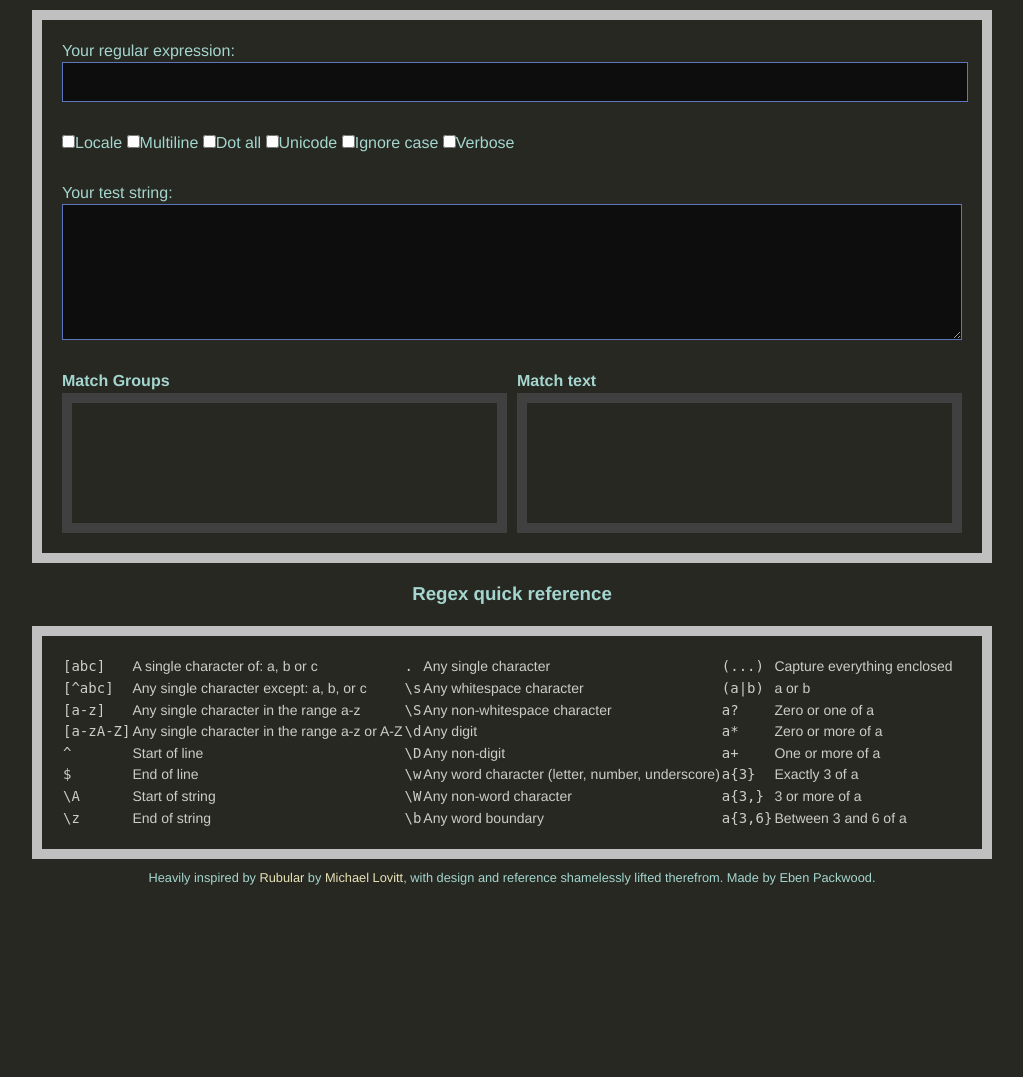
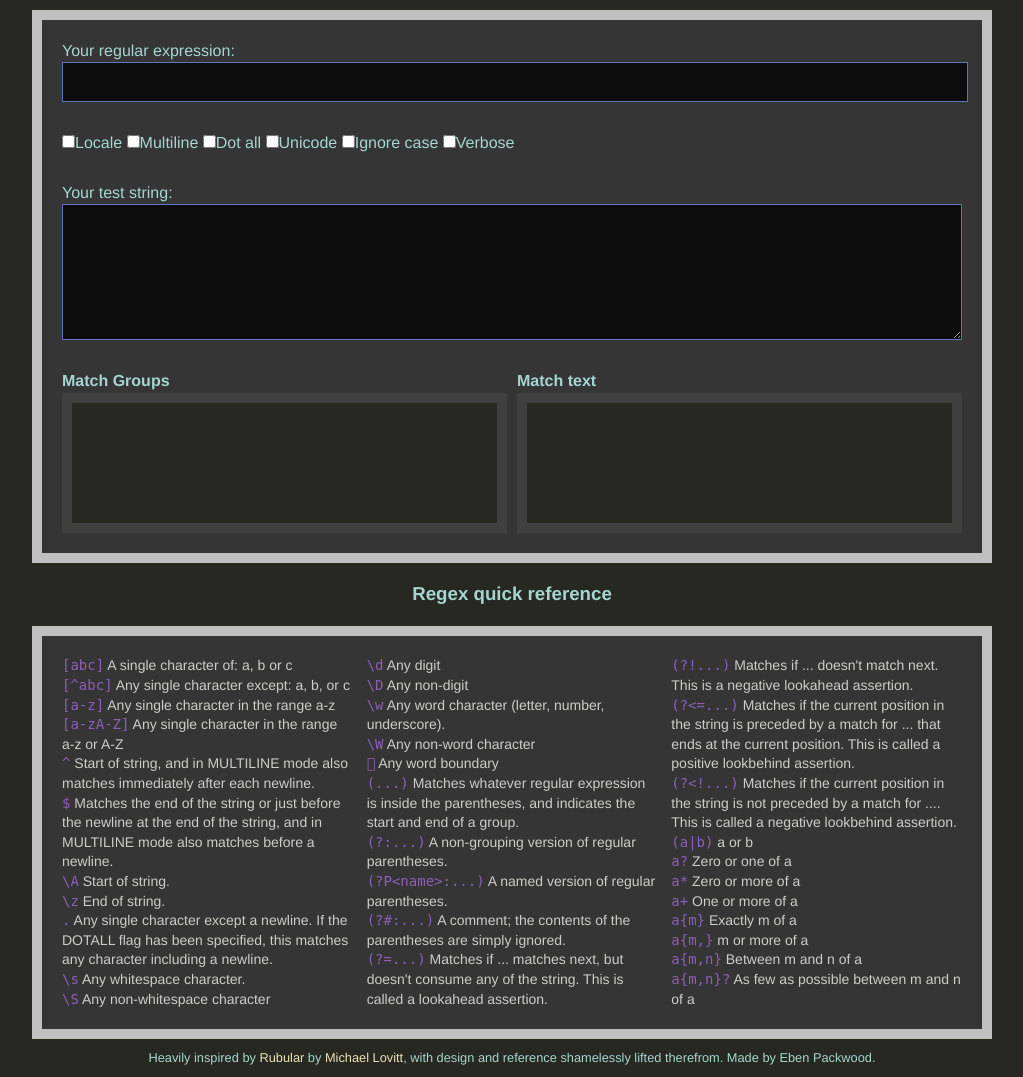
Before and after one commit to ebenpack/pygular, a Flask app: page / in a window 1280 px wide. Shown: the part 148-1225 px from the top of the page, without its empty margins (128-1151 px from the left). Before the commit the page ends 1033 px from the top, so only its background shows below. Run offline with Flask 2, Linux system fonts and the light colour scheme; parts of the project's set-up code (start-up, migrations or seed data) failed here and were passed over; some libraries are stand-ins or nearby versions.

Commit message:
Broke reference out into variable, to ease changes/additions/etc. down the line

```diff
--- a/app/static/css/main.css
+++ b/app/static/css/main.css
@@ -137,6 +137,7 @@
     border: 10px solid silver;
     overflow: hidden;
     padding: 20px;
+    background-color: #353535;
 }
 
 .reference {
@@ -251,6 +252,31 @@
 	padding: 2px;
 	margin: 0 2px;
 }
+
+.quickref {
+    -moz-columns: 3;
+    -webkit-columns: 3;
+    columns: 3;
+}
+
+.quickref .entry {
+    clear: both;
+    -webkit-column-break-inside: avoid;
+	break-inside: avoid;
+}
+
+.quickref .character {
+    display: table;
+}
+
+.quickref .definition {
+    display: table;
+}
+
+.quickref code {
+    color: #8D5FB8;
+}
+
 
 h3 {
     text-align: center;
--- a/app/templates/home.html
+++ b/app/templates/home.html
@@ -1,4 +1,37 @@
 {% extends "base.html" %}
+
+{% set reference = [("[abc]","A single character of: a, b or c"),
+("[^abc]","Any single character except: a, b, or c"),
+("[a-z]","Any single character in the range a-z"),
+("[a-zA-Z]","Any single character in the range a-z or A-Z"),
+("^","Start of string, and in MULTILINE mode also matches immediately after each newline."),
+("$","Matches the end of the string or just before the newline at the end of the string, and in MULTILINE mode also matches before a newline."),
+("\A","Start of string."),
+("\z","End of string."),
+(".","Any single character except a newline. If the DOTALL flag has been specified, this matches any character including a newline."),
+("\s","Any whitespace character."),
+("\S","Any non-whitespace character"),
+("\d","Any digit"),
+("\D","Any non-digit"),
+("\w","Any word character (letter, number, underscore)."),
+("\W","Any non-word character"),
+("\b","Any word boundary"),
+("(...)","Matches whatever regular expression is inside the parentheses, and indicates the start and end of a group."),
+("(?:...)","A non-grouping version of regular parentheses."),
+("(?P<name>:...)","A named version of regular parentheses."),
+("(?#:...)","A comment; the contents of the parentheses are simply ignored."),
+("(?=...)","Matches if ... matches next, but doesn't consume any of the string. This is called a lookahead assertion."),
+("(?!...)","Matches if ... doesn't match next. This is a negative lookahead assertion."),
+("(?<=...)","Matches if the current position in the string is preceded by a match for ... that ends at the current position. This is called a positive lookbehind assertion."),
+("(?<!...)","Matches if the current position in the string is not preceded by a match for .... This is called a negative lookbehind assertion."),
+("(a|b)","a or b"),
+("a?","Zero or one of a"),
+("a*","Zero or more of a"),
+("a+","One or more of a"),
+("a{m}","Exactly m of a"),
+("a{m,}","m or more of a"),
+("a{m,n}","Between m and n of a"),
+("a{m,n}?","As few as possible between m and n of a")] %}
 
 {% block content %}
 <div class="regex_main">
@@ -35,130 +68,14 @@
     </form>
 </div>
 
-<h3>Regex quick reference</h3>
+<h3 class="reference-heading">Regex quick reference</h3>
 <div class="reference">
-    <div id="quickref">
-
-        <div style="float:left">
-
-            <table>
-                <tbody><tr>
-                    <td><code>[abc]</code></td>
-                    <td>A single character of: a, b or c</td>
-                </tr>
-                <tr>
-                    <td><code>[^abc]</code></td>
-                    <td>Any single character except: a, b, or c</td>
-                </tr>
-                <tr>
-                    <td><code>[a-z]</code></td>
-                    <td>Any single character in the range a-z</td>
-                </tr>
-                <tr>
-                    <td><code>[a-zA-Z]</code></td>
-                    <td>Any single character in the range a-z or A-Z</td>
-                </tr>
-                <tr>
-                    <td><code>^</code></td>
-                    <td>Start of line</td>
-                </tr>
-                <tr>
-                    <td><code>$</code></td>
-                    <td>End of line</td>
-                </tr>
-                <tr>
-                    <td><code>\A</code></td>
-                    <td>Start of string</td>
-                </tr>
-                <tr>
-                    <td><code>\z</code></td>
-                    <td>End of string</td>
-                </tr>
-                </tbody></table>
+    <div id="quickref" class="quickref">
+        {% for entry in reference %}
+        <div class="entry">
+            <code>{{ entry[0] }}</code> {{ entry[1] }}
         </div>
-
-        <div style="float:left">
-            <table>
-                <tbody><tr>
-                    <td><code>.</code></td>
-                    <td>Any single character</td>
-                </tr>
-                <tr>
-                    <td><code>\s</code></td>
-                    <td>Any whitespace character</td>
-                </tr>
-                <tr>
-                    <td><code>\S</code></td>
-                    <td>Any non-whitespace character</td>
-                </tr>
-                <tr>
-                    <td><code>\d</code></td>
-                    <td>Any digit</td>
-                </tr>
-                <tr>
-                    <td><code>\D</code></td>
-                    <td>Any non-digit</td>
-                </tr>
-                <tr>
-                    <td><code>\w</code></td>
-                    <td>Any word character (letter, number, underscore)</td>
-                </tr>
-                <tr>
-                    <td><code>\W</code></td>
-                    <td>Any non-word character</td>
-                </tr>
-                <tr>
-                    <td><code>\b</code></td>
-                    <td>Any word boundary</td>
-                </tr>
-                </tbody></table>
-        </div>
-
-        <table>
-            <tbody><tr>
-                <td><code>(...)</code></td>
-                <td>Capture everything enclosed</td>
-            </tr>
-            <tr>
-                <td><code>(a|b)</code></td>
-                <td>a or b</td>
-            </tr>
-            <tr>
-                <td><code>a?</code></td>
-                <td>Zero or one of a</td>
-            </tr>
-            <tr>
-                <td><code>a*</code></td>
-                <td>Zero or more of a</td>
-            </tr>
-            <tr>
-                <td><code>a+</code></td>
-                <td>One or more of a</td>
-            </tr>
-            <tr>
-                <td><code>a{3}</code></td>
-                <td>Exactly 3 of a</td>
-            </tr>
-            <tr>
-                <td><code>a{3,}</code></td>
-                <td>3 or more of a</td>
-            </tr>
-            <tr>
-                <td><code>a{3,6}</code></td>
-                <td>Between 3 and 6 of a</td>
-            </tr>
-            </tbody></table>
-
-{#        <div id="regex_options" style="text-align:center">#}
-{#            <p>#}
-{#                options:#}
-{#                <code>i</code> case insensitive#}
-{#                <code>m</code> make dot match newlines#}
-{#                <code>x</code> ignore whitespace in regex#}
-{#                <code>o</code> perform #{...} substitutions only once#}
-{#            </p>#}
-{#        </div>#}
-
+        {% endfor %}
     </div>
 </div>
 
```
